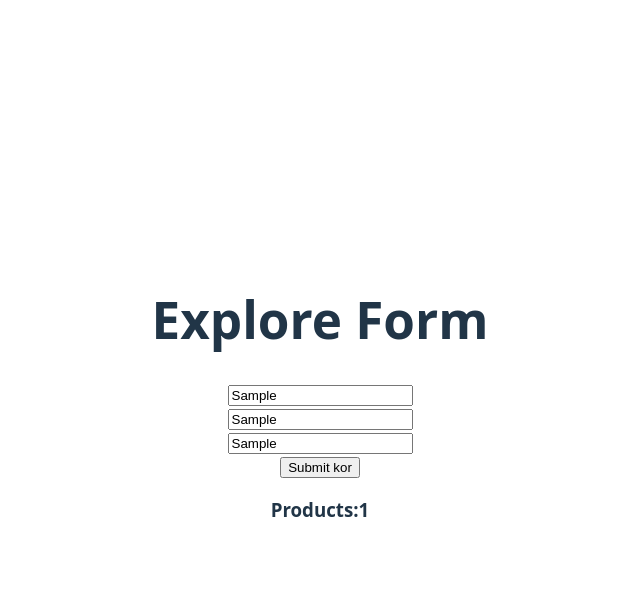
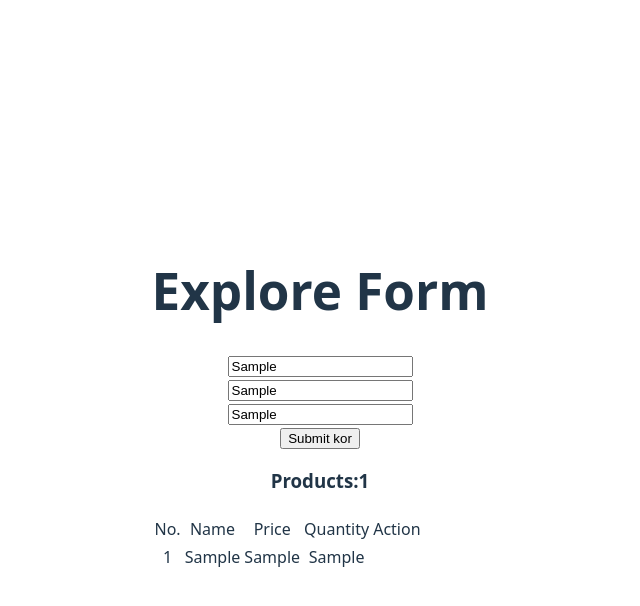
Before and after one commit to rayhanbri/module-46, a React (Vite) app: page / in a window 1280 px wide. Both pictures are taken after typing "Sample", "Sample", "Sample" into the empty fields and a click on the input "Submit kor". Shown: the top 606 px of the page, without its empty margins (320-960 px from the left). Built offline with nearby package versions, Linux system fonts and the light colour scheme.

Commit message:
product data showing  on table

```diff
--- a/src/components/PorductManagement/ProductTable.jsx
+++ b/src/components/PorductManagement/ProductTable.jsx
@@ -1,9 +1,32 @@
 import React from 'react';
 
 const ProductTable = ({product}) => {
+  // console.log(products)
   return (
     <div>
       <h3>Products:{product.length}</h3>
+      <table style={{textAlign:'center'}}>
+        <thead>
+          <tr>
+            <td>No.</td>
+            <td>Name</td>
+            <td>Price</td>
+            <td>Quantity</td>
+            <td>Action</td>
+          </tr>
+        </thead>
+        <tbody>
+          {
+            product.map((pro,index) => <tr key={index}>
+              <td>{index + 1}</td>
+              <td>{pro.name}</td>
+              <td>{pro.price}</td>
+              <td>{pro.quantity}</td>
+              <td></td>
+            </tr>)
+          }
+        </tbody>
+      </table>
 
     </div>
   );
```
